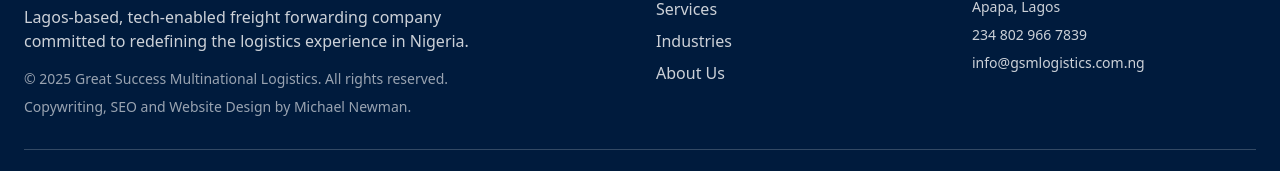
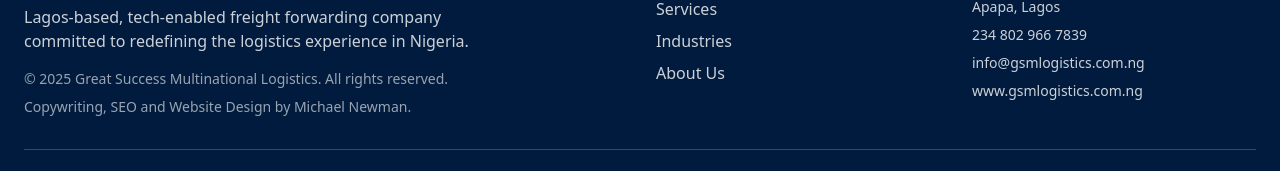
Before and after one commit to MichaelNewmanLightKnight/gsml, a React (Vite) app: page /about in a window 1280 px wide. Shown: the part 2461-2632 px from the top of the page. Built offline with nearby package versions, Linux system fonts and the light colour scheme; the HTML template or start-up script is replaced by a standard one.

Commit message:
Changes
Co-authored-by: MichaelNewmanLightKnight <28105328+MichaelNewmanLightKnight@users.noreply.github.com>

```diff
--- a/src/components/Footer.tsx
+++ b/src/components/Footer.tsx
@@ -37,6 +37,7 @@ const Footer = () => {
               <li>Apapa, Lagos</li>
               <li>234 802 966 7839</li>
               <li>info@gsmlogistics.com.ng</li>
+              <li>www.gsmlogistics.com.ng</li>
             </ul>
           </div>
         </div>
```
